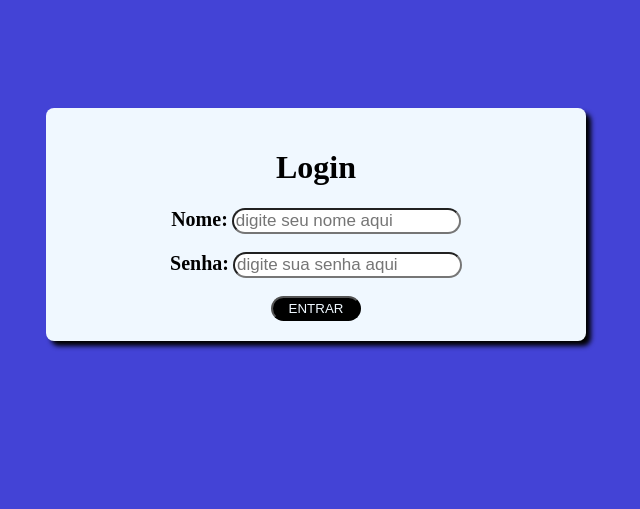
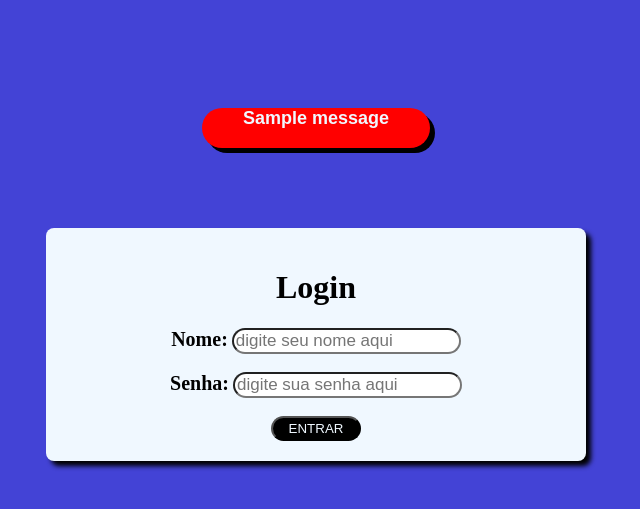
Before and after one commit to Lindgren-07/form-flask, a Flask app: page / in a window 1280 px wide. Shown: the top 509 px of the page, without its empty margins (324-964 px from the left). Run offline with Flask 3, Linux system fonts and the light colour scheme; one stand-in notice (Sample message) is shown.

Commit message:
comitando

```diff
--- a/main.py
+++ b/main.py
@@ -1,9 +1,10 @@
 
 
-from flask import Flask, render_template, redirect, request
+from flask import Flask, render_template, redirect, request, flash
 
 app = Flask(__name__)
 app.config['SQLALCHEMY_DATABASE_URI'] = 'mssql+pyodbc://DESKTOP-JIN1HLA/teste?driver=ODBC+Driver+17+for+SQL+Server'
+app.secret_key = 'joao07'
 
 @app.route('/')
 def home():
@@ -15,10 +16,12 @@ def login():
 
     nome = request.form.get('nome')
     senha = request.form.get('senha')
-    print(nome)
-    print(senha)
 
-    return redirect('/')
+    if nome == 'joao' and senha == '123':
+        return render_template('usuario.html')
+    else:
+        flash('Usuário inválido, tente novamente')
+        return redirect('/')
 
 
 if __name__ == "__main__":
--- a/static/css/ststyle.css
+++ b/static/css/ststyle.css
@@ -1,11 +1,16 @@
 @charset "UTF-8";
 
-body{
+#corpo{
     background-color: rgb(67, 67, 214);
     display: flex;
-    justify-content: center;
+    flex-direction: column;
+    gap: 80px;
     align-items: center;
     padding-top: 100px;
+}
+
+#corpo2{
+    background-color: rgb(67, 67, 214);
 }
 
 #form_fundo{
@@ -41,3 +46,17 @@ input{
     border-radius: 18px;
     font-size: 17px;
 }
+
+.flash_alerta{
+    color: aliceblue;
+    font-size: 18px;
+    font-weight: bold;
+    font-family: Arial, Helvetica, sans-serif;
+    background-color: red;
+    border-radius: 20px;
+    text-align: center;
+    width: 18%;
+    height: 40px;
+    box-shadow: 5px 5px black;
+
+}
--- a/templates/login.html
+++ b/templates/login.html
@@ -7,7 +7,13 @@
     <link rel="stylesheet" href="/static/css/ststyle.css">
 </head>
 
-<body>
+<body id="corpo">
+    {% set menssagem = get_flashed_messages() %}
+    {% if menssagem%}
+        <div class="flash_alerta">
+            {{menssagem[0]}}
+        </div>
+    {% endif %}
 
     <div id="form_fundo">
         <h1>Login</h1>
```
